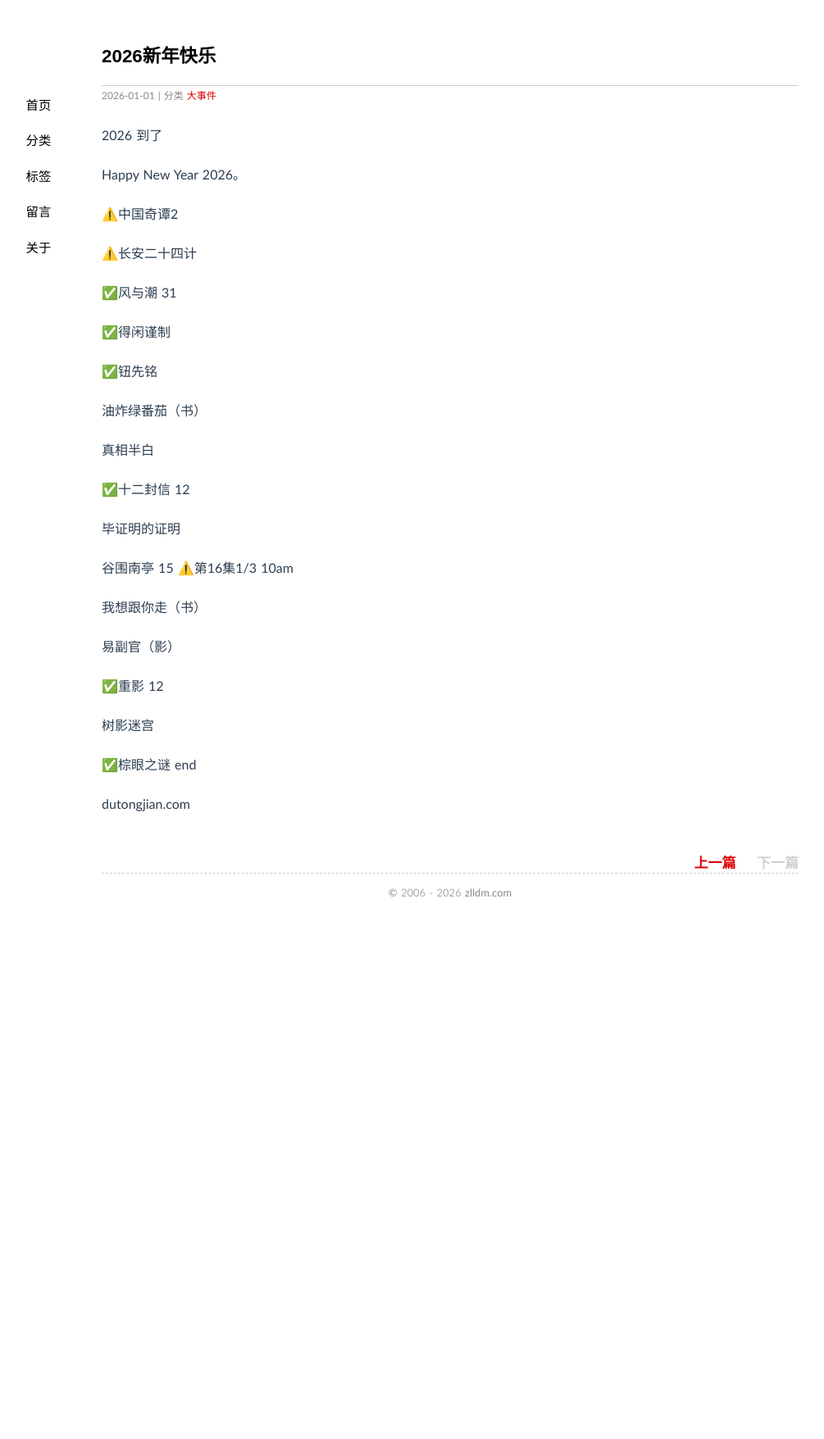
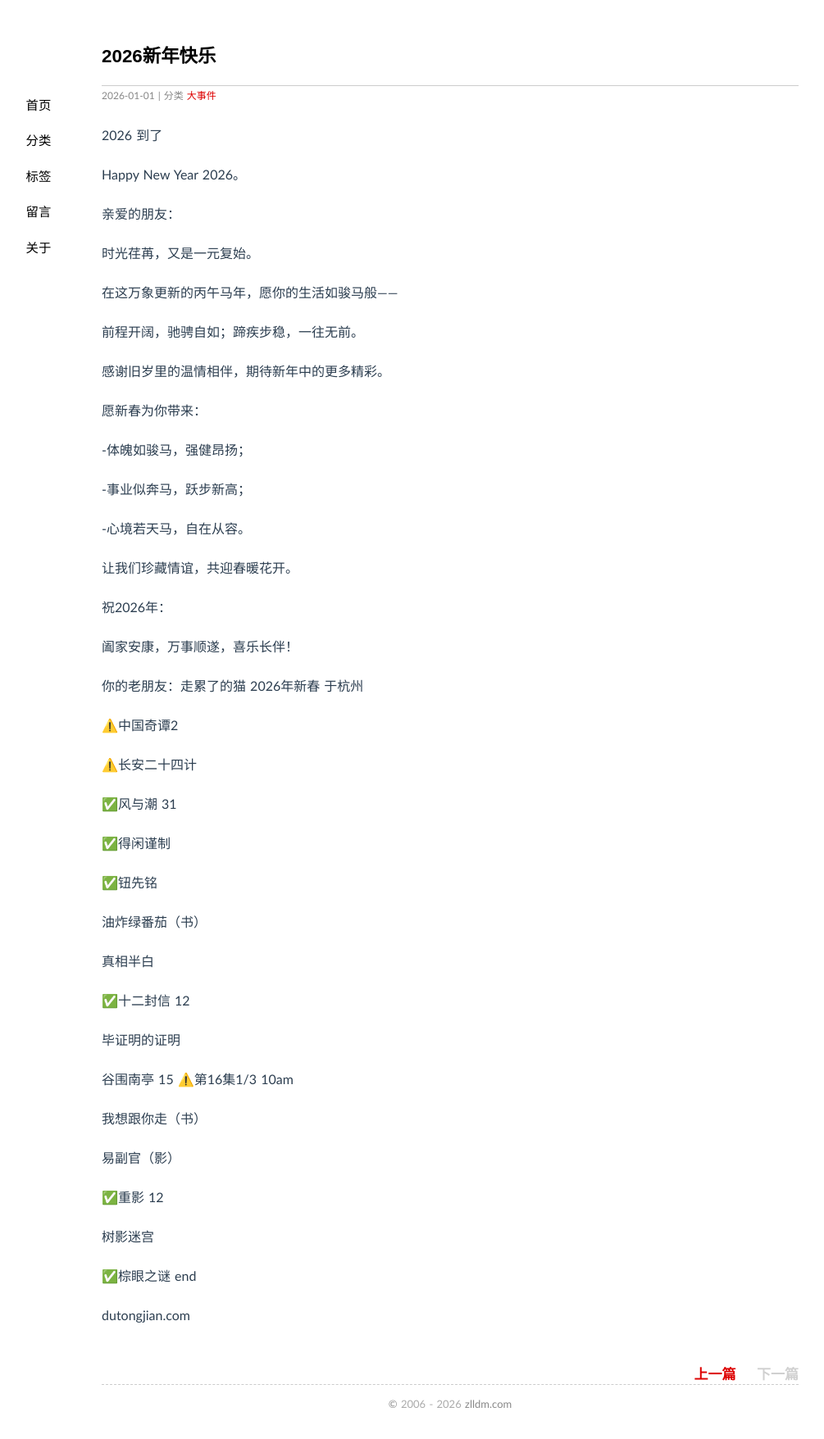
Before and after one commit to zlldm/zlldm.github.io, a Jekyll site: the page built from _posts/2026-01-01-newyear2026.md, in a window 1280 px wide. Shown: the whole page at 82% size, without its empty margins (91-1096 px from the left). Built offline with Jekyll 4.4.1, drawn with Linux system fonts in a browser that asks for light colours; comment, search, counter and statistics services are not loaded; before the commit the page ends 1132 px from its top, so only the background shows below that.

Commit message:
更新 2026-01-01-newyear2026.md

```diff
--- a/_posts/2026-01-01-newyear2026.md
+++ b/_posts/2026-01-01-newyear2026.md
@@ -7,6 +7,37 @@ categories: 大事件
 2026 到了
 
 Happy New Year 2026。
+
+
+亲爱的朋友：
+
+时光荏苒，又是一元复始。
+
+在这万象更新的丙午马年，愿你的生活如骏马般——
+
+前程开阔，驰骋自如；蹄疾步稳，一往无前。
+
+感谢旧岁里的温情相伴，期待新年中的更多精彩。
+
+愿新春为你带来：
+
+-体魄如骏马，强健昂扬；
+
+-事业似奔马，跃步新高；
+
+-心境若天马，自在从容。
+
+让我们珍藏情谊，共迎春暖花开。
+
+祝2026年：
+
+阖家安康，万事顺遂，喜乐长伴！
+
+
+你的老朋友：走累了的猫
+2026年新春 于杭州
+
+
 
 
 ⚠️中国奇谭2
```
